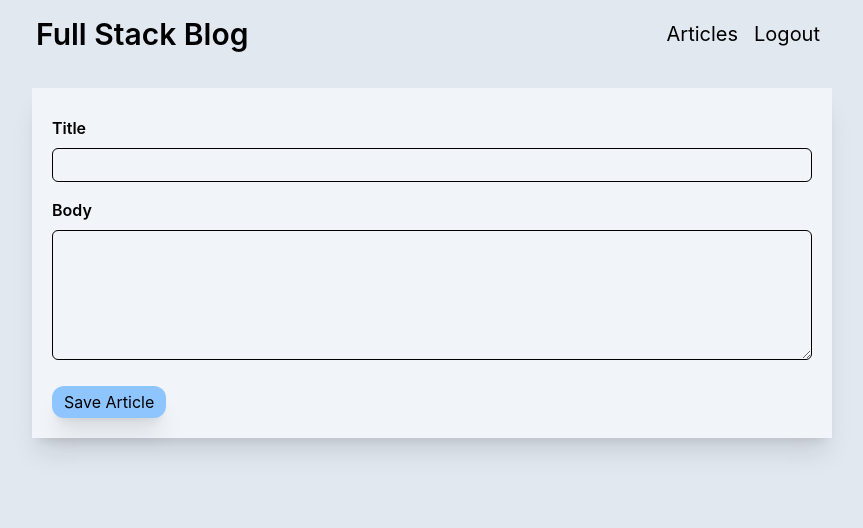
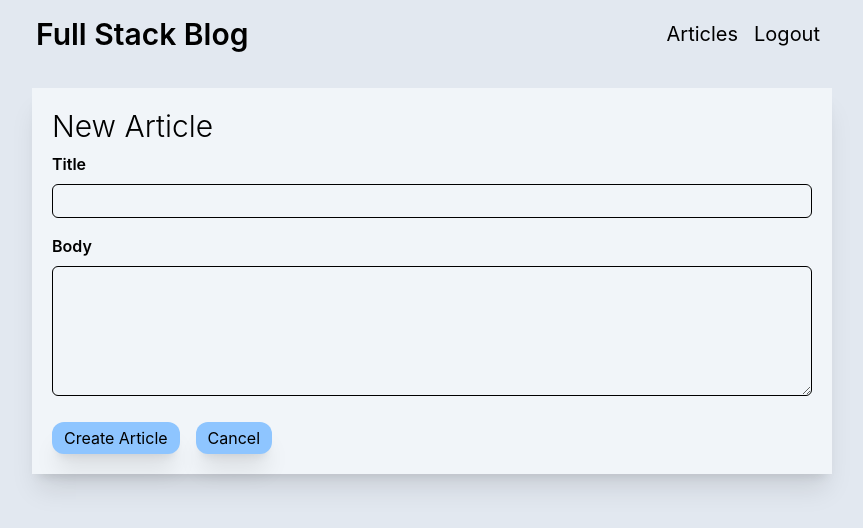
Before and after one commit to JacksonHoran/Blog-App, a Vue app in the folder frontend/: page /articles/add in a window 1280 px wide. Shown: the top 528 px of the page, without its empty margins (208-1071 px from the left). Built offline with nearby package versions, Linux system fonts and the light colour scheme.

Commit message:
add cancel button, error message, and typo

```diff
--- a/frontend/src/components/ArticleForm.vue
+++ b/frontend/src/components/ArticleForm.vue
@@ -3,23 +3,24 @@ import { ref, watch } from "vue";
 import SubmitButton from "./SubmitButton.vue";
 
 const props = defineProps({
+  formTitle: { type: String, default: "New Article" },
   initialTitle: { type: String, default: "" },
-  initalBody: { type: String, default: "" },
-  buttonText: { type: String, default: "Save" },
+  initialBody: { type: String, default: "" },
+  buttonText: { type: String, default: "Save Article" },
   errorMessage: { type: String, default: "" },
 });
 
 const emit = defineEmits(["submitForm"]);
 
 const title = ref(props.initialTitle);
-const body = ref(props.initalBody);
+const body = ref(props.initialBody);
 
 watch(
   () => props.initialTitle,
   (newVal) => (title.value = newVal),
 );
 watch(
-  () => props.initalBody,
+  () => props.initialBody,
   (newVal) => (body.value = newVal),
 );
 
@@ -34,7 +35,7 @@ const handleSubmit = () => {
 <template>
   <div class="bg-slate-100 max-w-200 mx-auto shadow-xl">
     <div class="p-5">
-      <h2 class="text-3xl font-light">{{ pageTitle }}</h2>
+      <h2 class="text-3xl font-light">{{ formTitle }}</h2>
       <form @submit.prevent="handleSubmit">
         <div class="mt-2">
           <label class="font-semibold">Title</label>
@@ -52,8 +53,17 @@ const handleSubmit = () => {
             rows="5"
             required></textarea>
         </div>
-        <SubmitButton type="submit" text="Save Article" />
+        <div class="flex gap-4">
+          <SubmitButton :text="buttonText"/>
+          <router-link
+            to="/articles"
+            class="mt-3 py-1 px-3 bg-blue-300 rounded-xl hover:bg-blue-400 shadow-xl cursor-pointer"
+            >Cancel</router-link>
+        </div>
       </form>
+      <p v-if="errorMessage" class="mt-4 text-red-500 font-semibold">
+        {{ errorMessage }}
+      </p>
     </div>
   </div>
 </template>
```
